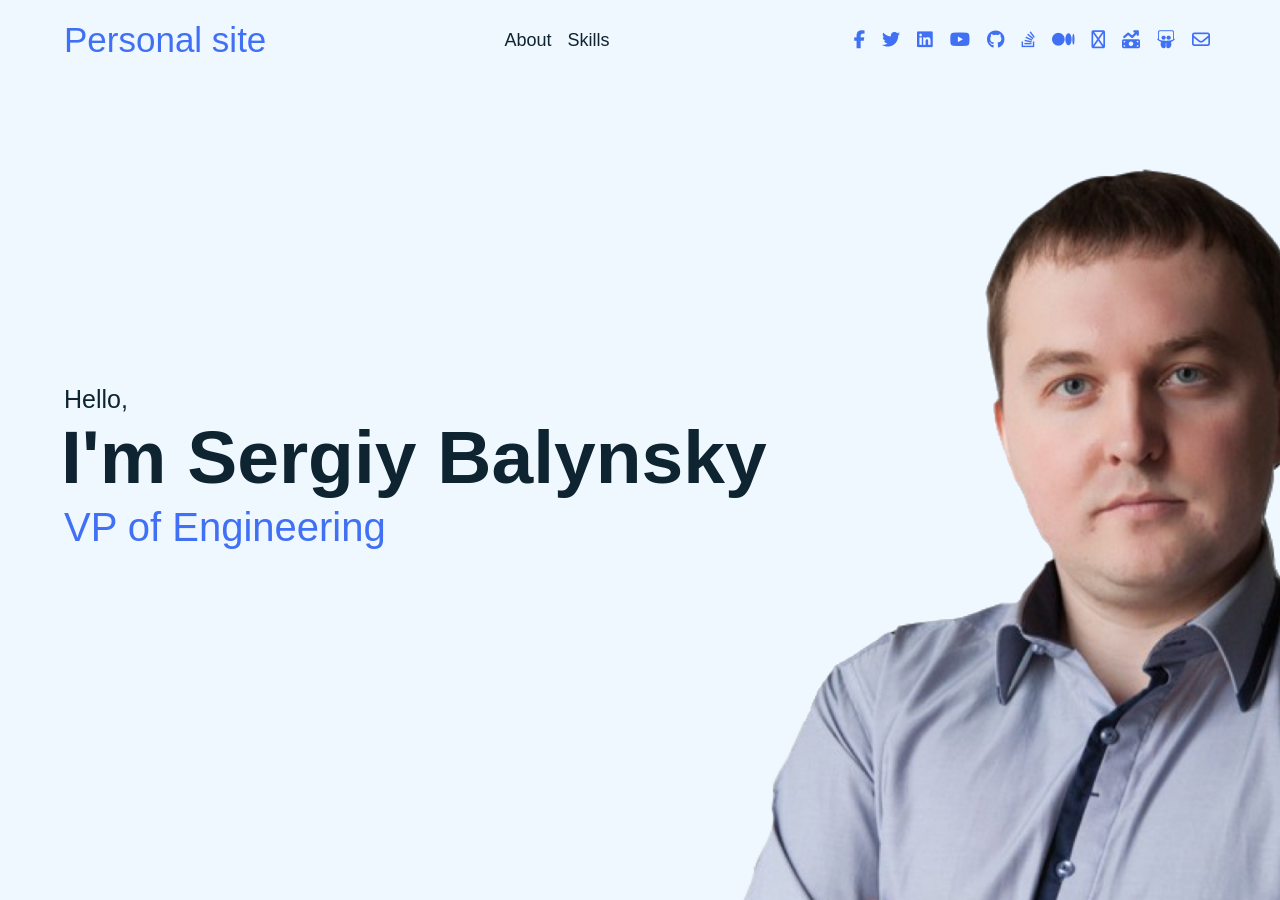
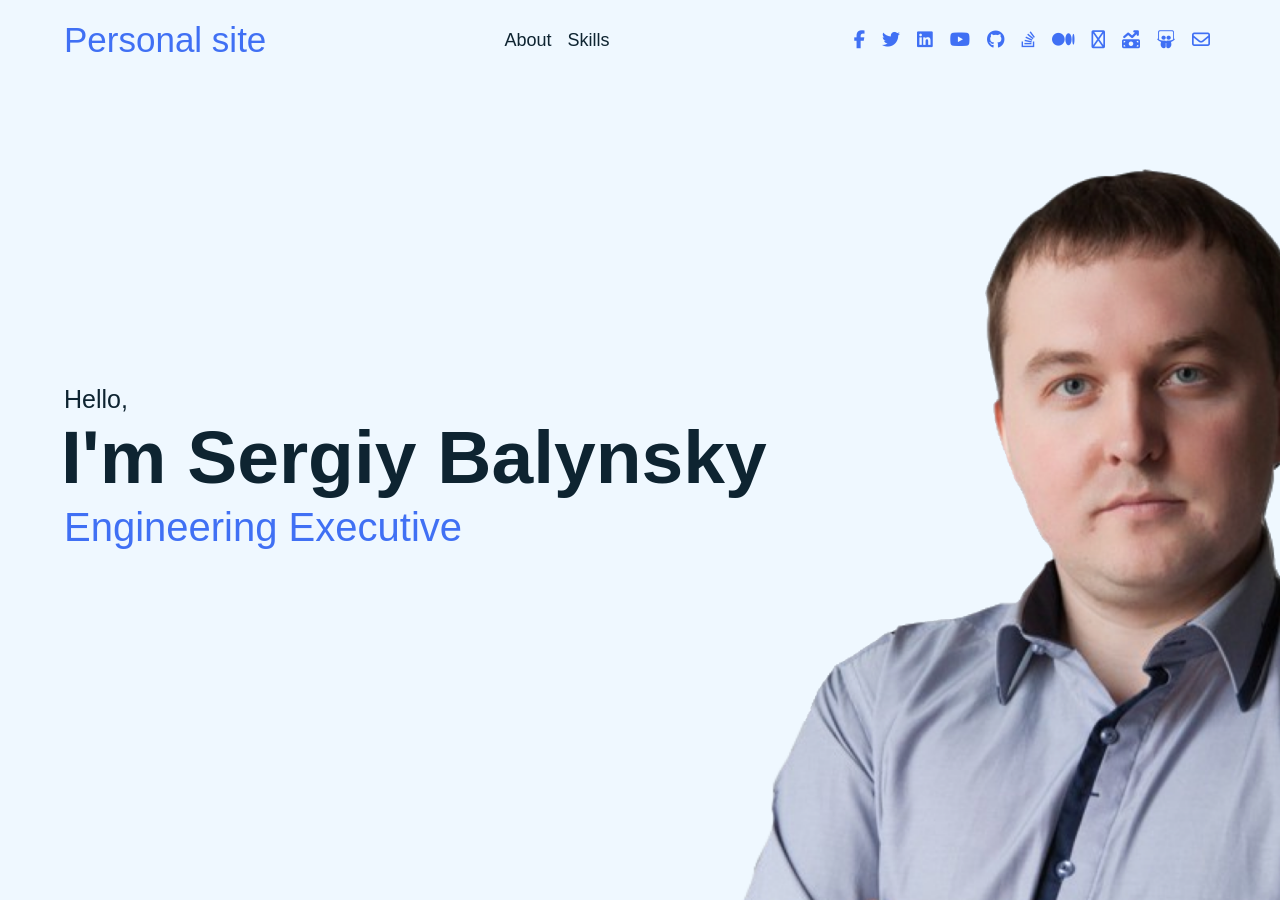
Before and after one commit to balynsky/personal-site, a Jekyll site: the page built from index.html, in a window 1280 px wide and 900 px high. Built offline with Jekyll 4.4.1, drawn with Linux system fonts in a browser that asks for light colours; nearby versions of some CDN libraries.

Commit message:
Updated references to "VP of Engineering" to "Engineering Executive" across schema, SEO metadata, and configuration for consistency.

```diff
--- a/_config.yml
+++ b/_config.yml
@@ -1,13 +1,13 @@
 name: Sergiy Balynsky
-bio: VP of Engineering
+bio: Engineering Executive
 career_start: 2008
 
 # SEO settings
-title: Sergiy Balynsky - VP of Engineering | Cloud Security & SaaS Expert
+title: Sergiy Balynsky - Engineering Executive | Cloud Security & SaaS Expert
 tagline: Engineering Leader specializing in Cloud Security, SaaS, and AI
 description: Sergiy Balynsky is a VP of Engineering at Spin.AI with 17+ years of experience in cloud security, fintech, and enterprise SaaS. Based in Los Angeles, CA.
 locale: en_US
-keywords: "VP of Engineering, Cloud Security, SaaS, AI, Spin.AI, Engineering Leadership, Los Angeles"
+keywords: "VP of Engineering, Engineering Executive, Cloud Security, SaaS, AI, Spin.AI, Engineering Leadership, Los Angeles"
 
 external-image: true
 picture: https://avatars2.githubusercontent.com/u/11942037
--- a/_includes/schema.html
+++ b/_includes/schema.html
@@ -13,7 +13,7 @@
         "familyName": "Balynsky",
         "email": "mail@balynsky.com",
         "url": "https://www.balynsky.com",
-        "jobTitle": "VP of Engineering",
+        "jobTitle": "Engineering executive",
         "description": "Engineering executive with 17+ years of experience in cloud security, fintech, and enterprise SaaS. VP of Engineering at Spin.AI, leading teams building AI-powered data protection platform serving 1,500+ organizations worldwide.",
         "image": "https://avatars2.githubusercontent.com/u/11942037",
         "address": {
@@ -51,7 +51,7 @@
         ],
         "hasOccupation": {
             "@type": "Occupation",
-            "name": "VP of Engineering",
+            "name": "Engineering Executive",
             "occupationLocation": {
                 "@type": "Country",
                 "name": "United States"
@@ -100,9 +100,9 @@
     "@context": "https://schema.org",
     "@type": "WebSite",
     "@id": "https://www.balynsky.com/#website",
-    "name": "Sergiy Balynsky - VP of Engineering",
+    "name": "Sergiy Balynsky - Engineering Executive",
     "url": "https://www.balynsky.com/",
-    "description": "Personal website of Sergiy Balynsky, VP of Engineering at Spin.AI specializing in cloud security, SaaS architecture, and engineering leadership.",
+    "description": "Personal website of Sergiy Balynsky, Engineering Executive at Spin.AI specializing in cloud security, SaaS architecture, and engineering leadership.",
     "author": {
         "@id": "https://www.balynsky.com/#person"
     }
```
